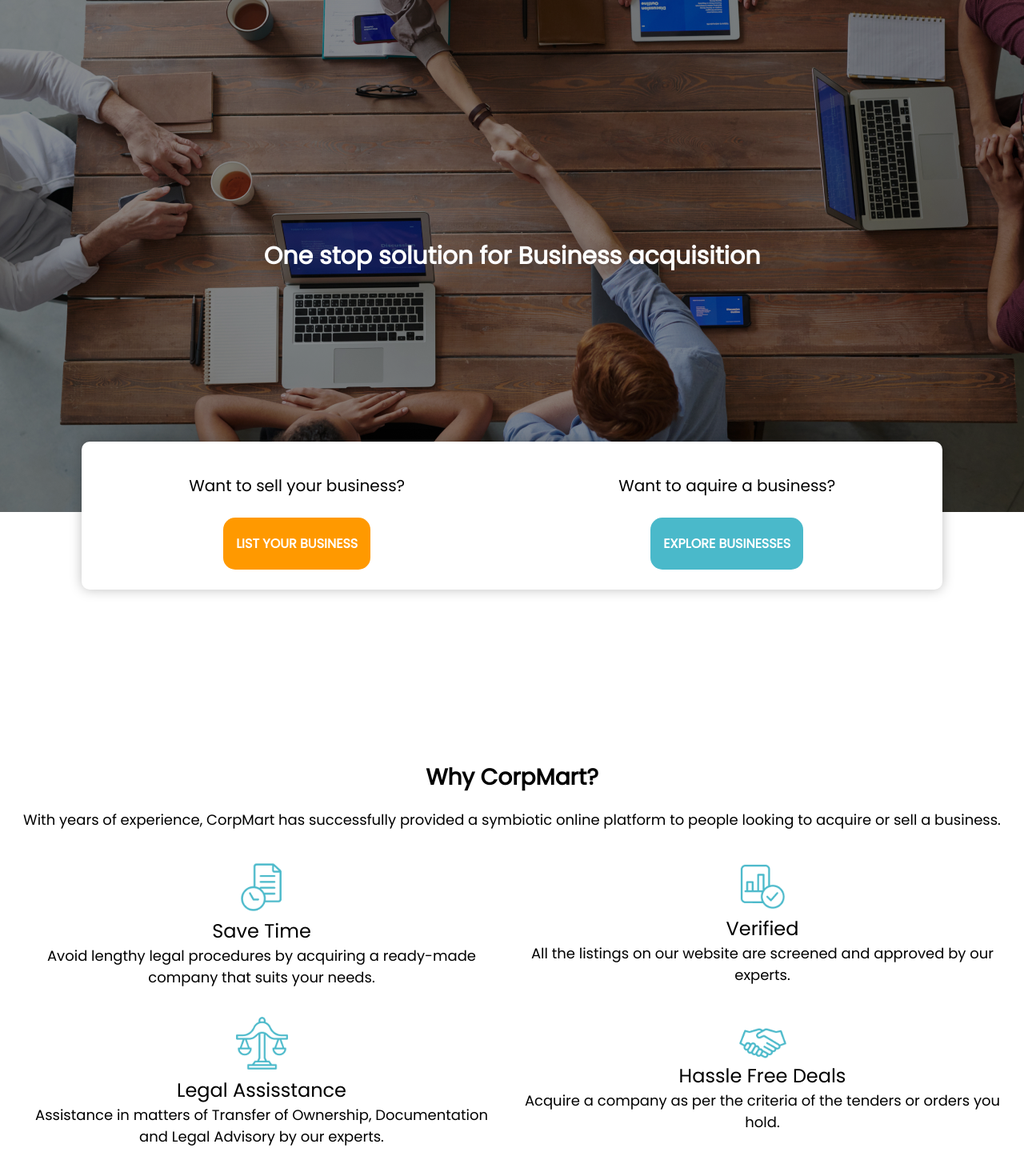
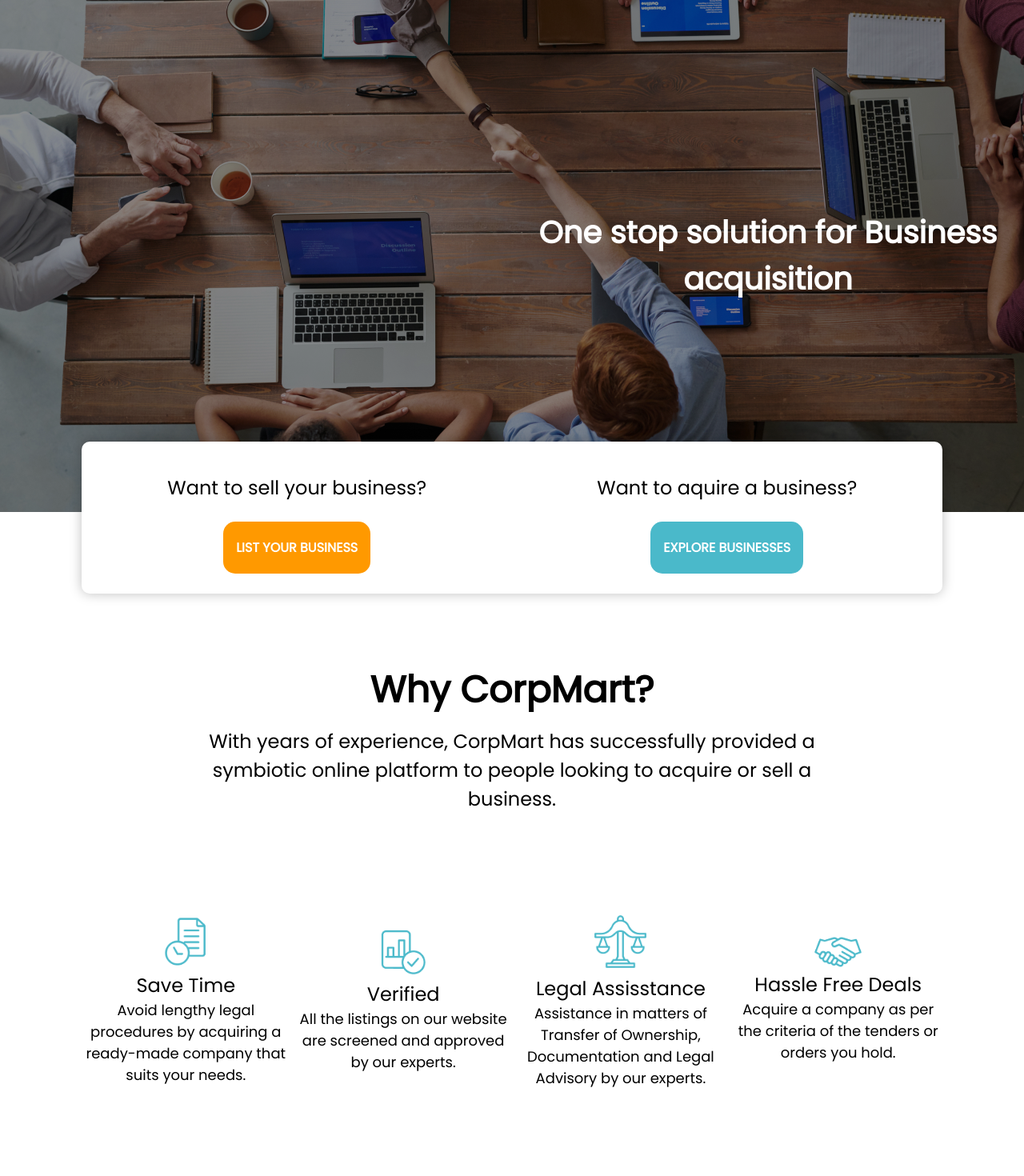
Before and after one commit to veeru153/corpmart-frontend-backup, a React (Create React App) app: page / in a window 1280 px wide. Shown: the top 1470 px of the page at 80% size. After the commit the page ends 1440 px from the top, so only its background shows below. Built offline with nearby package versions, Linux system fonts and the light colour scheme.

Commit message:
Made WhyCorpmart responsive

```diff
--- a/src/screens/Landing/Main/Main.module.css
+++ b/src/screens/Landing/Main/Main.module.css
@@ -38,7 +38,7 @@
     box-shadow: 0px 0px 15px rgba(0, 0, 0, 0.25);
     border-radius: 10px;
     width: 89%;
-    margin-top: -108px;
+    margin-top: -120px;
     padding: 5px 0;
 }
 
@@ -52,7 +52,7 @@
 
 .optionLabel {
     font-weight: 500;
-    font-size: clamp(18px, 1.25rem, 24px);
+    font-size: clamp(18px, 1.2vw, 24px);
     margin: 10px 0;
 }
 
@@ -60,7 +60,6 @@
     margin: 5px auto !important ;
     padding: 0 16px !important;
 }
-
 
 @media only screen and (min-width: 540px) and (max-width: 571px) {
     .panel {
@@ -82,3 +81,17 @@
         padding: 4px 16px !important;
     }
 }
+
+@media only screen and (min-width: 1024px) {
+    .splash {
+        display: grid;
+        grid-template-columns: repeat(2, 1fr);
+    }
+    .tagline {
+        font-size: clamp(30px, 2.4rem, 54px);
+        grid-column-start: 2;
+    }
+    .optionLabel {
+        font-size: clamp(18px, 2vw, 24px);
+    }
+}
--- a/src/screens/Landing/WhyCorpmart/WhyCorpmart.module.css
+++ b/src/screens/Landing/WhyCorpmart/WhyCorpmart.module.css
@@ -12,20 +12,20 @@
 
 .title {
     font-weight: 600;
-    font-size: clamp(22px, 28px, 48px);
+    font-size: clamp(22px, 7.2vw, 48px);
     margin: 0;
 }
 
 .subTitle {
-    font-size: clamp(16px, 18px, 24px);
+    font-size: clamp(16px, 1.2vw, 24px);
     line-height: 150%;
 }
 
 .frames {
     display: grid;
     grid-template-columns: repeat(2, minmax(104px, 1fr));
-    gap: 28px;
-    margin: 16px 28px;
+    gap: 12px;
+    margin: 0 28px;
 }
 
 .frame {
@@ -48,7 +48,7 @@
 }
 
 .frameTitle {
-    font-size: clamp(18px, 6.2vw, 24px);
+    font-size: clamp(16px, 4.8vw, 24px);
     width: 100%;
 }
 .frameTitle p, .frameDesc p {
@@ -57,6 +57,36 @@
 
 .frameDesc {
     font-weight: 300;
-    font-size: clamp(12px, 4vw, 18px);
+    font-size: clamp(12px, 3.6vw, 13.6px);
     width: 100%;
 }
+
+@media only screen and (min-width: 596px) {
+    .title {
+        font-size: clamp(24px, 3.6vw ,48px);
+    }
+    .subTitle {
+        margin: 12px 18%;
+        font-size: clamp(16px, 2.4vw, 24px);
+    }
+    .frameDesc {
+        font-size: clamp(12px, 2.4vw, 18px);
+    }
+}
+
+@media only screen and (min-width: 596px) {
+    .frames{
+        margin: 0 8%;
+    }
+}
+
+@media only screen and (min-width: 1024px) {
+    .WhyCorpmart {
+        display: grid;
+        grid-template-rows: 1fr 1.5fr;
+        height: 80vh;
+    }
+    .frames {
+        grid-template-columns: repeat(4, minmax(104px, 1fr));
+    }
+}
```
